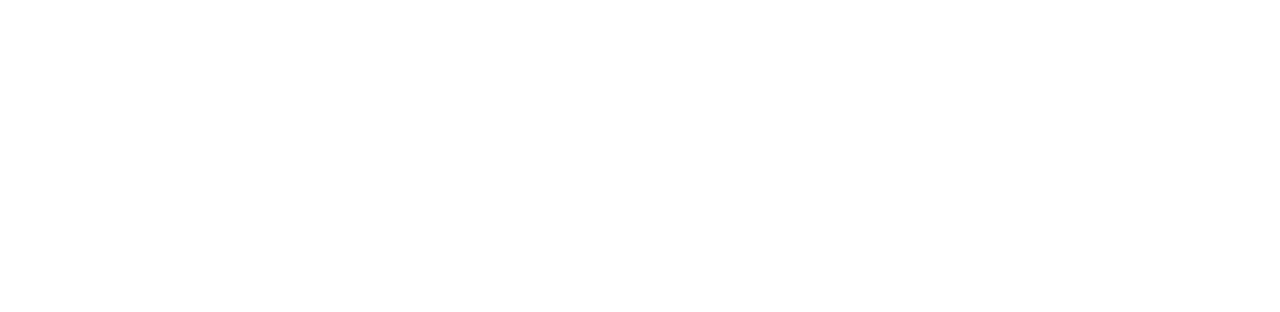
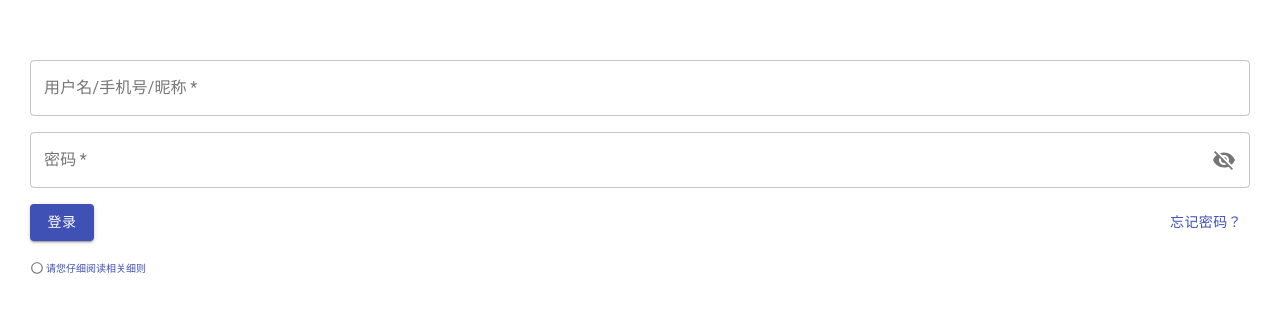
Before and after one commit to windwithlife/SimpleH5, a Next.js app: page /login in a window 1280 px wide. Before the commit this address had no page. Shown: the part 580-892 px from the top of the page. Before the commit the page ends 800 px from the top, so only its background shows below. Built offline with nearby package versions, Linux system fonts and the light colour scheme.

Commit message:
添加material-ui

```diff
--- a/next.config.js
+++ b/next.config.js
@@ -1,15 +1,26 @@
-const withPlugins = require('next-compose-plugins');
-// const withBundleAnalyzer = require('@next/bundle-analyzer')({
-//     enabled: process.env.ANALYZE === 'true'
-// });
+const path = require('path');
+const resolve = dir => path.resolve(__dirname, dir);
+
+const { withPlugins , optional } = require('next-compose-plugins');
+const { PHASE_DEVELOPMENT_SERVER } = require('next/constants');
 
 module.exports = withPlugins(
     [
-        // [withBundleAnalyzer]
+        [optional(() => require('@next/bundle-analyzer')({
+            enabled: process.env.ANALYZE === 'true'
+        })), [PHASE_DEVELOPMENT_SERVER]]
     ],
     {
         basePath: '/simple-h5',
         webpack: (config, options) => {
+            config.module.rules.push({
+                resolve: {
+                    alias: {
+                        '@styles': resolve('./styles'),
+                        '@components': resolve('./components')
+                    }
+                },
+            })
             return config;
         }
     }
--- a/pages/_app.js
+++ b/pages/_app.js
@@ -1,5 +1,4 @@
 // 自定义App组件，可以引入全局css
-import 'antd/dist/antd.dark.min.css';
 
 function customApp({ Component, pageProps }) {
     return <Component {...pageProps} />
--- a/pages/_document.js
+++ b/pages/_document.js
@@ -16,8 +16,10 @@ class CustomDocument extends Document {
     render() {
         return (
             <Html>
-                <Head />
-                <body>
+                <Head>
+                    <meta content="width=device-width, initial-scale=1.0, maximum-scale=1.0, user-scalable=0" />
+                </Head>
+                <body id='body'>
                     <Main />
                     <NextScript />
                 </body>
--- /dev/null
+++ b/pages/login.js
@@ -0,0 +1,191 @@
+/**
+ * 登录界面
+ * r_gao@trip.com
+ */
+import React, {
+  useState
+} from 'react';
+
+import {
+  IconButton,
+  OutlinedInput,
+  InputLabel,
+  InputAdornment,
+  FormControl,
+  Radio,
+  Button
+} from '@material-ui/core'
+
+import {
+  Visibility,
+  VisibilityOff
+} from '@material-ui/icons'
+
+import RadioButtonUncheckedIcon from '@material-ui/icons/RadioButtonUnchecked';
+import CheckCircleIcon from '@material-ui/icons/CheckCircle';
+
+import { makeStyles } from '@material-ui/core/styles'
+// 样式表 material采用css-in-js
+const useStyles = makeStyles((theme) => ({
+  loginContainer: {
+    marginTop: '50%',
+    marginLeft: 30,
+    marginRight: 30,
+  },
+  loginUserInput: {
+    marginBottom: 16
+  },
+  loginPasswordInput: {
+    marginBottom: 16
+  },
+  loginButtonGroup: {
+    display: 'flex',
+    flexDirection: 'row',
+    justifyContent: 'space-between'
+  },
+  loginRulesCheck: {
+    display: 'flex',
+    flexDirection: 'row',
+    alignItems: 'center',
+    marginTop: 20
+  },
+  loginRulesRadio: {
+    padding: 0,
+    marginRight: 2
+  },
+  loginRulesCheckIcon: {
+    fontSize: 14,
+  },
+  loginRulesCheckText: {
+    fontSize: 10,
+    color: theme.palette.primary.main
+  },
+  loginRulesCheckTextError: {
+    fontSize: 10,
+    color: theme.palette.error.main
+  }
+}));
+
+export default function Login(props) {
+  const styles = useStyles();
+  // 用户名
+  const [username, setUsername] = useState('')
+  // 密码
+  const [password, setPassword] = useState({
+    password: '',
+    showPassword: false,
+  });
+  // 错误状态展示
+  const [usernameError, setUsernameError] = useState(false);
+  const [passwordError, setPasswordError] = useState(false);
+  // 0: 初始 1: 错误 2: 正确
+  const [rulesError, setRulesError] = useState(0);
+  // 处理用户名输入
+  const handleUsernameChange = (prop) => (event) => {
+    setUsernameError(false);
+    setUsername(event.target.value);
+  }
+  // 处理密码输入
+  const handlePasswordChange = (prop) => (event) => {
+    setPasswordError(false);
+    setPassword({ ...password, [prop]: event.target.value });
+  };
+  // 处理密码显示
+  const handleClickShowPassword = () => {
+    setPassword({ ...password, showPassword: !password.showPassword });
+  };
+  // 处理规则点击
+  const handleRulesClick = (event) => {
+    if (event.target.checked) {
+      setRulesError(2);
+    }
+  }
+  // 处理登录按钮点击
+  const handleSubmitClick = () => {
+    if (!username.trim()) {
+      setUsernameError(true);
+    }
+
+    if (!password?.password.trim()) {
+      setPasswordError(true);
+    }
+
+    if (rulesError === 0) {
+      setRulesError(1);
+    }
+  }
+
+  return (
+    <div className={ styles.loginContainer }>
+      <FormControl
+        fullWidth={ true }
+        variant="outlined"
+        required={ true }
+        error={ usernameError }
+        className={ styles.loginUserInput }
+      >
+        <InputLabel htmlFor="outlined-adornment-username">用户名/手机号/昵称</InputLabel>
+        <OutlinedInput
+          id="outlined-adornment-username"
+          type='text'
+          value={ username }
+          onChange={ handleUsernameChange('username') }
+          labelWidth={ 150 }
+          autoComplete="off"
+        />
+      </FormControl>
+
+      <FormControl
+        fullWidth={ true }
+        variant="outlined"
+        required={ true }
+        error={ passwordError }
+        className={ styles.loginPasswordInput }
+      >
+        <InputLabel htmlFor="outlined-adornment-password">密码</InputLabel>
+        <OutlinedInput
+          id="outlined-adornment-password"
+          type={ password.showPassword ? 'text' : 'password' }
+          value={ password.password }
+          onChange={ handlePasswordChange('password') }
+          autoComplete="off"
+          endAdornment={
+            <InputAdornment position="end">
+              <IconButton
+                aria-label="toggle password visibility"
+                onClick={ handleClickShowPassword }
+                edge="end"
+              >
+                { password.showPassword ? <Visibility /> : <VisibilityOff /> }
+              </IconButton>
+            </InputAdornment>
+          }
+          labelWidth={ 40 }
+        />
+      </FormControl>
+      <div className={ styles.loginButtonGroup }>
+        <Button variant="contained" color="primary" onClick={ handleSubmitClick }>登录</Button>
+        <Button color="primary">忘记密码？</Button>
+      </div>
+      <div className={ styles.loginRulesCheck }>
+        <Radio
+          color="primary"
+          required={true}
+          className={ styles.loginRulesRadio }
+          onChange={ handleRulesClick }
+          icon={
+            <RadioButtonUncheckedIcon
+              className={ styles.loginRulesCheckIcon }
+            />
+          }
+          checkedIcon={
+            <CheckCircleIcon
+              className={ styles.loginRulesCheckIcon }
+            />
+          }
+        />
+        <div className={ rulesError !== 1 ? styles.loginRulesCheckText : styles.loginRulesCheckTextError }>请您仔细阅读相关细则</div>
+      </div>
+    </div>
+  );
+}
```
Also changed, not shown: package.json (+8 -7 lines), pages/home.js (+1 -72 lines), server.js (+9 -2 lines).
